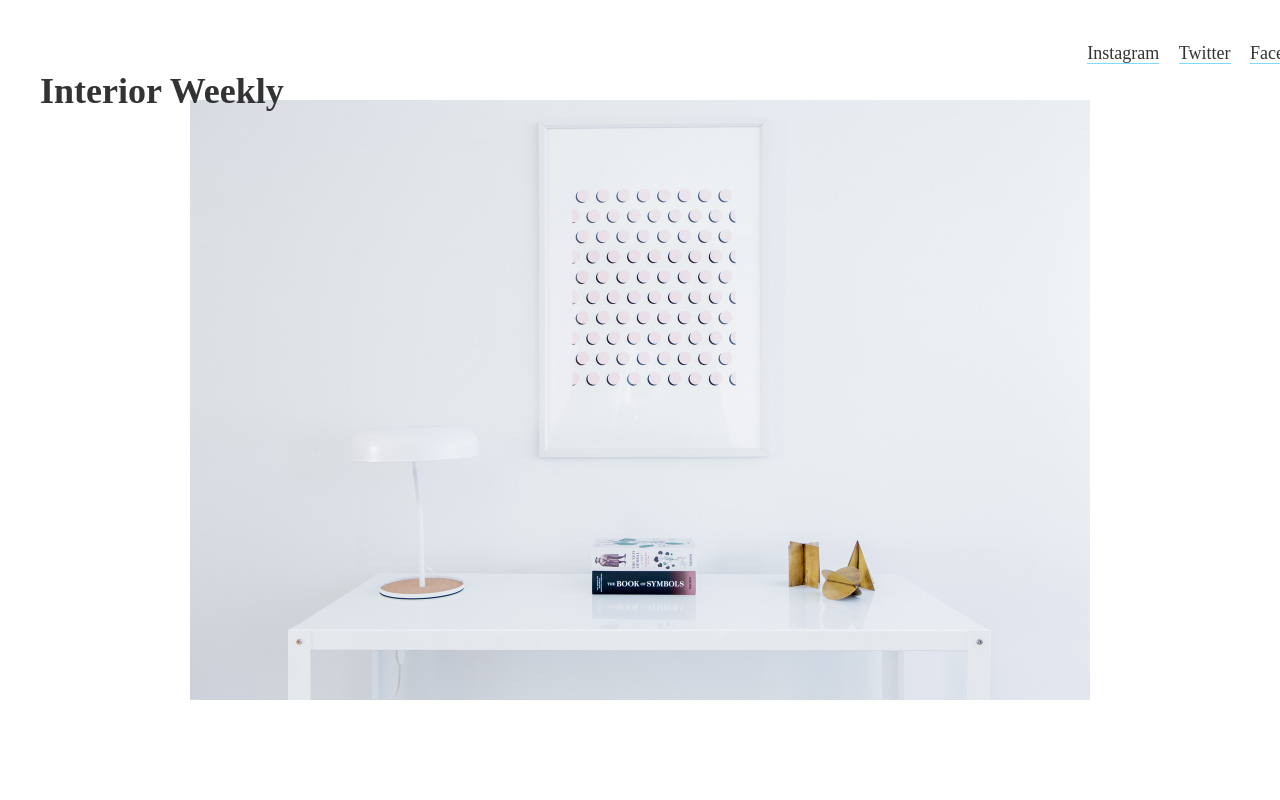
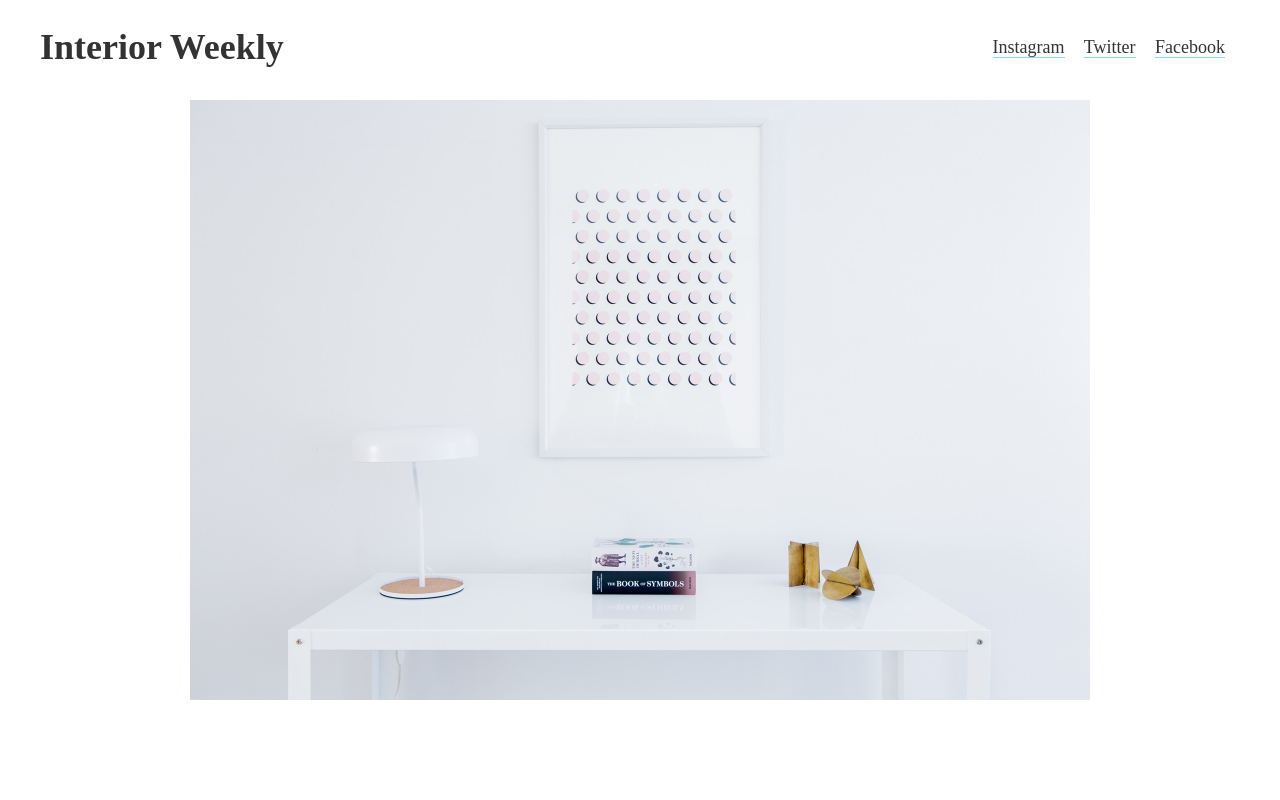
Before and after one commit to AntonyOtero/interior-weekly, a plain HTML site: page index.html in a window 1280 px wide. Shown: the top 800 px of the page. Drawn offline with Linux system fonts and the light colour scheme.

Commit message:
Adjust header layout

```diff
--- a/styles/style.css
+++ b/styles/style.css
@@ -9,30 +9,37 @@ body {
 	width: 900px;
 }
 
+/*///////////////////
+////// HEADER //////
+//////////////////*/
+
 header {
   position: fixed;
+  display: flex;
+  justify-content: space-between;
+  align-items: center;
   top: 0;
   left: 0;
   width: 100%;
-  overflow: hidden;
-  padding: 40px;
+  padding: 20px 40px;
+  box-sizing: border-box;
 }
 
 h1 {
-  float: left;
+  margin: 0;
 	font-weight: 700;
-}
-
-nav {
-  float: right;
 }
 
 nav a {
   color: #333333;
   text-decoration: none;
   border-bottom: 1px solid #7fdbff;
-  margin: 0 0 0 15px;
+  margin: 0 15px 0 0;
 }
+
+/*//////////////////////
+/////// GALLERY ///////
+/////////////////////*/
 
 section {
   padding: 100px 0 100px 0;
```
